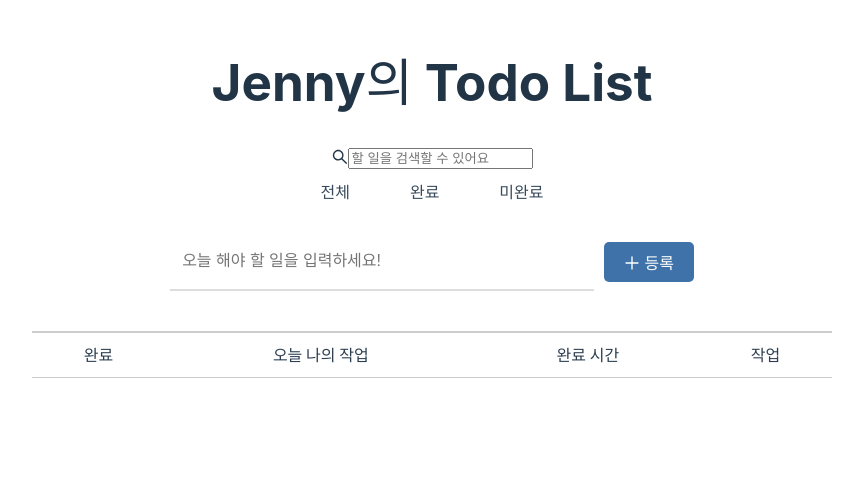
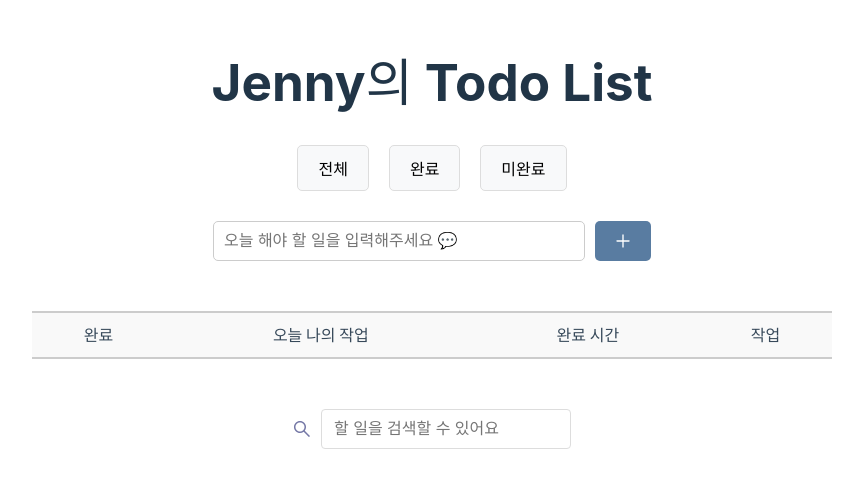
Before and after one commit to jennyhw0122/todo, a React (Vite) app: page / in a window 1280 px wide. Shown: the top 488 px of the page, without its empty margins (228-1091 px from the left). Built offline with nearby package versions, Linux system fonts and the light colour scheme.

Commit message:
Update(2024. 12. 10)

```diff
--- a/package.json
+++ b/package.json
@@ -12,7 +12,7 @@
   },
   "dependencies": {
     "@ant-design/icons": "^5.5.2",
-    "antd": "^5.22.3",
+    "antd": "^5.22.4",
     "react": "^18.3.1",
     "react-dom": "^18.3.1"
   },
--- a/src/App.jsx
+++ b/src/App.jsx
@@ -1,162 +1,93 @@
-// eslint-disable-next-line no-unused-vars
-import React, { useReducer, useState, useEffect } from "react";
+import { useState, useEffect } from "react";
 import TodoInput from "./component/TodoInput";
 import TodoList from "./component/TodoList";
-import styles from "./css/App.module.css";
+import styles from "./css/App.module.css"; // CSS 파일 import
 import { SearchOutlined } from "@ant-design/icons";
 
-/**
- * Reducer 함수
- * - todos 상태를 업데이트하는 로직을 한 곳에서 관리
- * - action.type에 따라 상태(state)를 업데이트
- */
-const todoReducer = (state, action) => {
-  switch (action.type) {
-    case "addTodo": // 새로운 todo를 추가하는 경우
-      return [
-        ...state, // 기존 todos 배열 유지
-        {
-          id: Date.now(), // 고유 ID (현재 시간을 기반으로 생성)
-          text: action.payload, // 입력된 텍스트를 할 일로 설정
-          completed: false, // 초기 상태는 완료되지 않음
-        },
-      ];
-    case "toggleTodo": // 완료 여부를 토글
-      return state.map((todo) =>
-        todo.id === action.payload
-          ? { ...todo, completed: !todo.completed } // 완료 상태를 반전
-          : todo // 조건에 맞지 않으면 그대로 유지
-      );
-    case "updateTodo": // todo 텍스트 수정
-      return state.map((todo) =>
-        todo.id === action.payload.id
-          ? { ...todo, text: action.payload.newText } // 텍스트만 업데이트
-          : todo
-      );
-    case "deleteTodo": // 특정 todo 삭제
-      return state.filter((todo) => todo.id !== action.payload); // 해당 ID를 제외한 todos 반환
-    default:
-      throw new Error(`Unhandled action type: ${action.type}`); // 예외 처리
-  }
-};
-
 function App() {
-  /**
-   * 초기 todos 상태 가져오기
-   * - 로컬스토리지에 저장된 todos 데이터를 불러옴
-   * - 로컬스토리지에 없으면 빈 배열로 초기화
-   */
-  const getInitialTodos = () => {
+  const [todos, setTodos] = useState(() => {
     const storedTodos = localStorage.getItem("todos");
     return storedTodos ? JSON.parse(storedTodos) : [];
-  };
-
-  const [todos, dispatch] = useReducer(todoReducer, getInitialTodos()); // todos 상태와 리듀서 연결
-  const [searchQuery, setSearchQuery] = useState(""); // 검색창 상태
-  const [filter, setFilter] = useState("all"); // 필터 상태: 전체, 완료, 미완료 중 하나
-
-  /**
-   * 필터링된 todos 리스트 계산
-   * - 검색어와 필터 상태에 따라 todos 배열을 필터링
-   */
-  const filteredTodos = todos.filter((todo) => {
-    if (searchQuery) {
-      // 검색어가 있을 때
-      return todo.text.toLowerCase().includes(searchQuery.toLowerCase());
-    }
-    if (filter === "completed") return todo.completed; // 완료된 항목만
-    if (filter === "incomplete") return !todo.completed; // 미완료 항목만
-    return true; // 검색어나 필터 조건이 없으면 전체 반환
   });
 
-  /**
-   * 로컬스토리지 업데이트
-   * - todos 상태가 변경될 때마다 로컬스토리지에 저장
-   */
+  const [searchQuery, setSearchQuery] = useState(""); // 검색 상태
+  const [filter, setFilter] = useState("all");
+
+  const filteredTodos = todos.filter((todo) => {
+    if (searchQuery) return todo.text.toLowerCase().includes(searchQuery.toLowerCase());
+    if (filter === "completed") return todo.completed;
+    if (filter === "incomplete") return !todo.completed;
+    return true;
+  });
+
   useEffect(() => {
     localStorage.setItem("todos", JSON.stringify(todos));
   }, [todos]);
 
-  /**
-   * 새로운 todo 추가 핸들러
-   * - 사용자가 입력한 텍스트를 todos에 추가
-   */
-  const addTodo = (text) => {
-    if (!text.trim()) {
-      alert("할 일을 입력해주세요!"); // 빈 입력 방지
-      return;
-    }
-    dispatch({ type: "addTodo", payload: text });
-  };
+  const addTodo = (text) =>
+    setTodos([...todos, { id: Date.now(), text, completed: false, completedTime: "-" }]);
 
-  /**
-   * todo 텍스트 수정 핸들러
-   * - 특정 todo의 텍스트를 업데이트
-   */
-  const updateTodo = (id, newText) => {
-    dispatch({ type: "updateTodo", payload: { id, newText } });
-  };
+  const toggleComplete = (id) =>
+    setTodos(
+      todos.map((todo) =>
+        todo.id === id
+          ? {
+              ...todo,
+              completed: !todo.completed,
+              completedTime: !todo.completed
+                ? new Date().toLocaleTimeString("ko-KR", {
+                    hour: "2-digit",
+                    minute: "2-digit",
+                  })
+                : "-", // 완료 시 시간 추가, 미완료 시 "-"
+            }
+          : todo
+      )
+    );
 
-  /**
-   * 완료 여부 토글 핸들러
-   * - 특정 todo의 완료 상태를 반전
-   */
-  const toggleComplete = (id) => {
-    dispatch({ type: "toggleTodo", payload: id });
-  };
+  const updateTodo = (id, updatedText) =>
+    setTodos(todos.map((todo) => (todo.id === id ? { ...todo, text: updatedText } : todo)));
 
-  /**
-   * todo 삭제 핸들러
-   * - 특정 todo를 todos 배열에서 제거
-   */
-  const deleteTodo = (id) => {
-    dispatch({ type: "deleteTodo", payload: id });
-  };
+  const deleteTodo = (id) => setTodos(todos.filter((todo) => todo.id !== id));
 
   return (
     <div className={styles.app}>
       <h1>Jenny의 Todo List</h1>
 
-      {/* 검색창 UI */}
+      {/* 필터 버튼 */}
+      <div className={styles.filterButtons}>
+        <button onClick={() => setFilter("all")} className={styles.filterButton}>
+          전체
+        </button>
+        <button onClick={() => setFilter("completed")} className={styles.filterButton}>
+          완료
+        </button>
+        <button onClick={() => setFilter("incomplete")} className={styles.filterButton}>
+          미완료
+        </button>
+      </div>
+
+      {/* TodoInput */}
+      <TodoInput addTodo={addTodo} />
+
+      {/* TodoList */}
+      <TodoList
+        todos={filteredTodos}
+        toggleComplete={toggleComplete}
+        updateTodo={updateTodo}
+        deleteTodo={deleteTodo}
+      />
+
+      {/* 검색창 */}
       <div className={styles.searchInput}>
         <SearchOutlined className={styles.ico} />
         <input
           type="search"
           placeholder="할 일을 검색할 수 있어요"
           value={searchQuery}
-          onChange={(e) => setSearchQuery(e.target.value)} // 검색어 상태 업데이트
+          onChange={(e) => setSearchQuery(e.target.value)}
         />
       </div>
-
-      {/* 필터 버튼들 */}
-      <div className={styles.filterButtons}>
-        <button onClick={() => setFilter("all")} className={styles.filterButton}>
-          전체
-        </button>
-        <button
-          onClick={() => setFilter("completed")}
-          className={styles.filterButton}
-        >
-          완료
-        </button>
-        <button
-          onClick={() => setFilter("incomplete")}
-          className={styles.filterButton}
-        >
-          미완료
-        </button>
-      </div>
-
-      {/* TodoInput 컴포넌트 */}
-      <TodoInput addTodo={addTodo} />
-
-      {/* TodoList 컴포넌트 */}
-      <TodoList
-        todos={filteredTodos}
-        updateTodo={updateTodo}
-        toggleComplete={toggleComplete}
-        deleteTodo={deleteTodo}
-      />
     </div>
   );
 }
--- a/src/component/TodoInput.jsx
+++ b/src/component/TodoInput.jsx
@@ -1,23 +1,34 @@
-import PropTypes from "prop-types";
+// TodoInput.jsx
+/* eslint-disable react/prop-types */
+import { useState } from 'react';
 import styles from "../css/TodoInput.module.css";
-// Ant Design Icons
-import { PlusOutlined } from "@ant-design/icons";
+import { PlusOutlined } from '@ant-design/icons';
 
-function TodoInput({ newTodo, setNewTodo, addTodo }) {
+const TodoInput = ({ addTodo }) => {
+  const [input, setInput] = useState('');
+
   /**
-   * Enter 키를 눌렀을 때 처리
-   * - 입력값이 있으면 할 일을 추가
-   * - 입력값이 없으면 경고 표시
+   * 입력값을 추가하는 함수
+   * - 입력값이 없으면 경고 메시지 표시
+   * - 입력값이 있으면 addTodo 호출 후 입력 필드 초기화
+   */
+  const handleAdd = () => {
+    if (input.trim()) {
+      addTodo(input); // 부모 컴포넌트로 입력값 전달
+      setInput(''); // 입력 필드 초기화
+    } else {
+      alert("할 일을 입력해 주세요!"); // 입력값이 없으면 경고 표시
+    }
+  };
+
+  /**
+   * Enter 키 입력 감지
+   * - MacOS에서 한글 입력 중 Enter 입력 처리 방지 (229 키코드)
+   * - Enter 입력 시 handleAdd 호출
    */
   const handleKeyDown = (e) => {
-    if (e.key === "Enter") {
-      e.preventDefault(); // 기본 Enter 동작 방지
-      if (newTodo.trim()) {
-        addTodo(); // 입력값이 있으면 추가
-      } else {
-        alert("할 일을 입력해 주세요!"); // 입력값이 없으면 알림
-      }
-    }
+    if (e.keyCode === 229) return; // 한글 입력 중 중복 호출 방지
+    if (e.key === 'Enter') handleAdd(); // Enter 키 입력 시 추가
   };
 
   return (
@@ -25,34 +36,18 @@ function TodoInput({ newTodo, setNewTodo, addTodo }) {
       {/* 입력 필드 */}
       <input
         type="text"
-        value={newTodo} // 부모 컴포넌트로부터 받은 상태값
-        onChange={(e) => setNewTodo(e.target.value)} // 상태 업데이트
-        onKeyDown={handleKeyDown} // Enter 키 이벤트 처리
-        placeholder="오늘 해야 할 일을 입력하세요!"
+        value={input} // 입력값 상태
+        onChange={(e) => setInput(e.target.value)} // 상태 업데이트
+        onKeyDown={handleKeyDown} // Enter 키 입력 감지
+        placeholder="오늘 해야 할 일을 입력해주세요 💬" // 안내 텍스트
         className={styles.todoInput}
       />
       {/* 추가 버튼 */}
-      <button
-        onClick={() => {
-          if (newTodo.trim()) {
-            addTodo(); // 입력값이 있으면 추가
-          } else {
-            alert("할 일을 입력해 주세요!"); // 입력값이 없으면 알림
-          }
-        }}
-        className={styles.addButton}
-      >
-        <PlusOutlined className={styles.addIcon} /> {/* 추가 아이콘 */}
-        등록
+      <button onClick={handleAdd} className={styles.addButton}>
+        <PlusOutlined className={styles.addIcon} aria-label="Add Todo" /> {/* 아이콘 추가 */}
       </button>
     </div>
   );
-}
-
-TodoInput.propTypes = {
-  newTodo: PropTypes.string.isRequired, // 입력된 할 일 값
-  setNewTodo: PropTypes.func.isRequired, // 입력 값을 업데이트하는 함수
-  addTodo: PropTypes.func.isRequired, // 할 일을 추가하는 함수
 };
 
 export default TodoInput;
--- a/src/component/TodoList.jsx
+++ b/src/component/TodoList.jsx
@@ -1,7 +1,7 @@
+// eslint-disable-next-line react/prop-types
+import styles from "../css/TodoList.module.css"; // CSS 파일 가져오기
 import TodoItem from "./TodoItem";
-import styles from "../css/TodoList.module.css";
 
-// eslint-disable-next-line react/prop-types
 function TodoList({ todos, toggleComplete, deleteTodo, updateTodo }) {
   return (
     <table className={styles.todoTable}>
--- a/src/css/App.module.css
+++ b/src/css/App.module.css
@@ -1,35 +1,75 @@
+/* 전체 컨테이너 정렬 */
 .app {
   display: flex;
-  flex-direction: column;
-  align-items: center;
-  justify-content: flex-start;
-  height: 100vh;
-  width: 100vw;
-  padding: 20px;
-  margin: 0 auto;
+  flex-direction: column; /* 세로 정렬 */
+  align-items: center; /* 가로 중앙 정렬 */
+  justify-content: flex-start; /* 세로 상단 정렬 */
+  height: 100vh; /* 전체 높이 */
+  width: 100vw; /* 전체 너비 */
+  padding: 20px; /* 내부 여백 */
+  margin: 0 auto; /* 가로 중앙 정렬 */
 }
 
-/* 필터 버튼 컨테이너 */
+/* 필터 버튼 */
 .filterButtons {
-  display: flex; /* 버튼을 가로로 정렬 */
+  display: flex; /* 버튼을 가로로 배치 */
   justify-content: center; /* 버튼 중앙 정렬 */
   gap: 20px; /* 버튼 간격 설정 */
-  margin-bottom: 20px; /* 아래 여백 */
+  margin-bottom: 30px; /* 아래쪽 여백 */
 }
 
-/* 필터 버튼 기본 스타일 */
-.filterButton {
-  padding: 10px 20px; /* 버튼 내부 여백 */
-  background-color: transparent; /* 배경 제거 */
-  border: none; /* 테두리 제거 */
-  font-size: 1rem; /* 글씨 크기 */
-  font-weight: bold; /* 글씨 굵게 */
-  color: #37495a; /* 글씨 색상 */
-  cursor: pointer; /* 마우스 포인터 변경 */
-  transition: color 0.2s ease; /* 부드러운 색상 전환 */
+.filterButtons button {
+  padding: 10px 20px; /* 버튼 안쪽 여백 */
+  border: 1px solid #ddd; /* 테두리 설정 */
+  border-radius: 5px; /* 모서리를 둥글게 설정 */
+  background-color: #f8f9fa; /* 배경색 */
+  font-size: 16px; /* 글씨 크기 */
+  cursor: pointer; /* 클릭 가능한 커서 모양 */
+  transition: background-color 0.3s ease, color 0.3s ease; /* 배경 및 글씨 색 변화 */
 }
 
-/* 버튼 호버 효과 */
-.filterButton:hover {
-  color: #597ca1; /* 호버 시 색상 변경 */
+.filterButtons button:hover {
+  background-color: #e0e0e0; /* 호버 시 배경색 */
+  color: #37495a; /* 호버 시 글씨 색상 */
 }
+
+/* TodoInput 간격 */
+.todoInputWrapper {
+  margin-bottom: 30px; /* 입력창과 리스트 간격 */
+}
+
+/* 검색창 스타일 */
+.searchInput {
+  margin-top: 30px; /* 검색창과 위 요소 간 여백 */
+  display: flex; /* 검색창 내부 요소를 플렉스 박스로 배치 */
+  align-items: center; /* 아이콘과 입력창을 세로 가운데 정렬 */
+  gap: 10px; /* 아이콘과 입력창 사이 간격 */
+  justify-content: center; /* 검색창을 부모 요소의 가로 중앙에 배치 */
+}
+
+.searchInput > .ico {
+  position: relative; /* 아이콘의 기본 위치 설정 */
+  color: #7578a6; /* 아이콘 색상 */
+  font-size: 18px; /* 아이콘 크기 */
+}
+
+/* 검색창 입력 필드 */
+.searchInput > input[type="search"] {
+  width: 60%; /* 입력창 너비를 부모 컨테이너의 60%로 설정 */
+  max-width: 500px; /* 입력창의 최대 너비 제한 */
+  min-width: 250px; /* 입력창의 최소 너비 제한 */
+  height: 40px; /* 입력창 높이 */
+  border-radius: 4px; /* 입력창 모서리를 둥글게 설정 */
+  padding: 8px 12px; /* 입력창 안쪽 여백 */
+  border: 1px solid #ddd; /* 입력창 테두리 설정 */
+  font-size: 16px; /* 입력창 글씨 크기 */
+  box-sizing: border-box; /* 패딩과 테두리를 포함해 입력창 너비를 계산 */
+  transition: border-color 0.3s ease, box-shadow 0.3s ease; /* 포커스 효과 */
+}
+
+/* 검색창 포커스 효과 */
+.searchInput > input[type="search"]:focus {
+  border-color: #7578a6; /* 포커스 시 테두리 색상 변경 */
+  box-shadow: 0 0 5px rgba(117, 120, 166, 0.5); /* 포커스 시 그림자 효과 */
+  outline: none; /* 기본 아웃라인 제거 */
+}
--- a/src/css/TodoInput.module.css
+++ b/src/css/TodoInput.module.css
@@ -1,45 +1,39 @@
-/* 컨테이너 스타일 */
+/* Todo 입력 창 */
 .container {
-  width: 100%; /* 화면 전체 너비 */
-  max-width: 600px; /* 최대 너비 제한 */
-  display: flex; /* 입력 필드와 버튼을 가로 정렬 */
-  gap: 10px; /* 필드와 버튼 사이 간격 */
-  align-items: center; /* 세로 중앙 정렬 */
-  justify-content: center; /* 가로 중앙 정렬 */
-  margin-bottom: 20px; /* 아래 여백 */
+  display: flex;
+  align-items: center;
+  justify-content: center;
+  width: 100%;
+  max-width: 500px;
+  margin-bottom: 30px;
 }
 
-/* 입력 필드 스타일 */
 .todoInput {
-  height: 40px; /* 입력 필드 높이 */
-  padding: 8px 12px; /* 내부 여백 */
-  flex: 1; /* 입력 필드가 컨테이너 내 남은 공간을 채움 */
-  max-width: 400px; /* 입력 필드 최대 너비 제한 */
-  font-size: 1rem; /* 글씨 크기 */
-  border: none; /* 기본 테두리 제거 */
-  border-bottom: 2px solid #ddd; /* 하단 테두리 */
-  outline: none; /* 포커스 시 기본 상자 제거 */
-  transition: border-color 0.3s ease; /* 포커스 시 부드러운 전환 */
+  width: 70%; /* 입력창 길이를 테이블보다 약간 짧게 */
+  padding: 10px;
+  font-size: 1rem;
+  border: 1px solid #ccc;
+  border-radius: 5px;
+  outline: none;
 }
 
 .todoInput:focus {
-  border-bottom-color: #3f72a9; /* 포커스 시 하단 테두리 색상 */
-  box-shadow: none; /* 추가적인 그림자 제거 */
+  border-color: #597ca1;
+  box-shadow: 0 0 5px rgba(89, 124, 161, 0.5);
 }
 
-/* 추가 버튼 스타일 */
 .addButton {
-  height: 40px; /* 버튼 높이 */
-  padding: 0 20px; /* 좌우 여백 */
-  font-size: 1rem; /* 글씨 크기 */
-  color: white; /* 버튼 텍스트 색상 */
-  background-color: #3f72a9; /* 기본 배경색 */
-  border: none; /* 테두리 제거 */
-  border-radius: 5px; /* 둥근 모서리 */
-  cursor: pointer; /* 클릭 가능한 마우스 포인터 */
-  transition: background-color 0.3s ease; /* 배경색 전환 효과 */
+  margin-left: 10px;
+  padding: 10px 20px;
+  font-size: 1rem;
+  background-color: #597ca1;
+  color: #fff;
+  border: none;
+  border-radius: 5px;
+  cursor: pointer;
+  transition: background-color 0.3s ease;
 }
 
 .addButton:hover {
-  background-color: #2c4a6a; /* 호버 시 배경색 변경 */
+  background-color: #475c85;
 }
--- a/src/css/TodoList.module.css
+++ b/src/css/TodoList.module.css
@@ -1,30 +1,32 @@
 /* 테이블 스타일 */
 .todoTable {
-  width: 80%; /* 테이블 너비를 화면의 80%로 설정 */
-  max-width: 800px; /* 최대 너비 */
-  border-collapse: collapse; /* 테두리 겹침 제거 */
+  width: 100%; /* 테이블 너비를 100%로 설정 */
+  max-width: 800px; /* 최대 너비 제한 */
+  margin: 20px auto; /* 테이블을 중앙 정렬 */
+  border-collapse: collapse; /* 테두리 중복 제거 */
   text-align: center; /* 텍스트 중앙 정렬 */
-  margin-top: 20px; /* 상단 여백 추가 */
   border-top: 2px solid #ccc; /* 상단 구분선 */
 }
 
 /* 테이블 헤더 스타일 */
 .todoTable th {
-  color: #2c3e50; /* 어두운 회색 글씨 */
-  font-weight: bold; /* 글씨 굵게 */
-  padding: 10px; /* 여백 */
-  border-bottom: 1px solid #ccc; /* 하단 구분선 추가 */
+  color: #37495a; /* 헤더 텍스트 색상 */
+  font-weight: bold; /* 텍스트 굵게 */
+  font-size: 1rem; /* 글자 크기 */
+  padding: 10px; /* 내부 여백 */
+  border-bottom: 2px solid #ccc; /* 하단 구분선 */
+  background-color: #f9f9f9; /* 헤더 배경색 */
 }
 
 /* 테이블 데이터 셀 스타일 */
 .todoTable td {
-  padding: 10px; /* 데이터 셀 내부 여백 */
-  color: #2c3e50; /* 어두운 회색 글씨 */
-  font-size: 1rem; /* 글씨 크기 */
-  border-bottom: 1px solid #eee; /* 셀 하단 구분선 */
+  padding: 10px; /* 셀 내부 여백 */
+  color: #37495a; /* 텍스트 색상 */
+  font-size: 0.9rem; /* 글자 크기 */
+  border-bottom: 1px solid #eee; /* 하단 구분선 */
 }
 
 /* 테이블 행 호버 효과 */
 .todoTable tr:hover {
-  background-color: transparent; /* 행 배경색 제거 */
+  background-color: #eeeeee; /* 행 배경색 변경 */
 }
```
Also changed, not shown: src/component/TodoItem.jsx (+22 -35 lines), src/css/TodoItem.module.css (+44 -30 lines), 1 other file (tests, documents, lock files or other folders).
